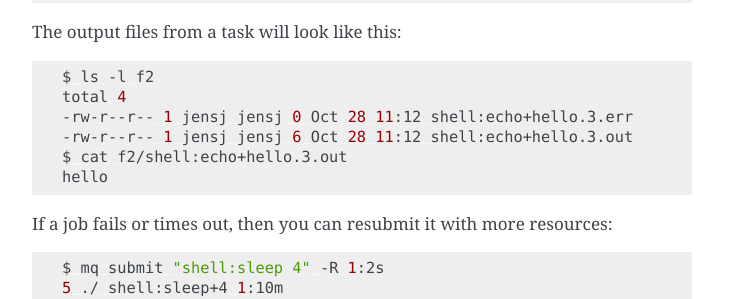
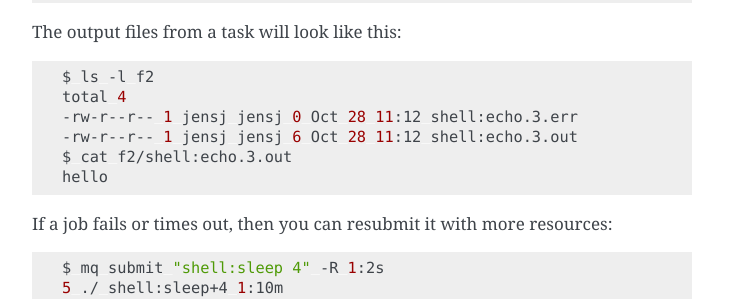
Before and after one commit to Yangxinsix/myqueue, a Sphinx documentation site: the page built from docs/documentation.rst, in a window 1280 px wide and 900 px high, scrolled down 2017 px. Shown: the part 309-608 px from the top of the window, without its empty margins (388-1141 px from the left). Built offline with Sphinx 7.4.7, drawn with Linux system fonts in a browser that asks for light colours.

Commit message:
Update docs

```diff
--- a/docs/documentation.rst
+++ b/docs/documentation.rst
@@ -121,9 +121,9 @@ The output files from a task will look like this::
 
     $ ls -l f2
     total 4
-    -rw-r--r-- 1 jensj jensj 0 Oct 28 11:12 shell:echo+hello.3.err
-    -rw-r--r-- 1 jensj jensj 6 Oct 28 11:12 shell:echo+hello.3.out
-    $ cat f2/shell:echo+hello.3.out
+    -rw-r--r-- 1 jensj jensj 0 Oct 28 11:12 shell:echo.3.err
+    -rw-r--r-- 1 jensj jensj 6 Oct 28 11:12 shell:echo.3.out
+    $ cat f2/shell:echo.3.out
     hello
 
 If a job fails or times out, then you can resubmit it with more resources::
```
